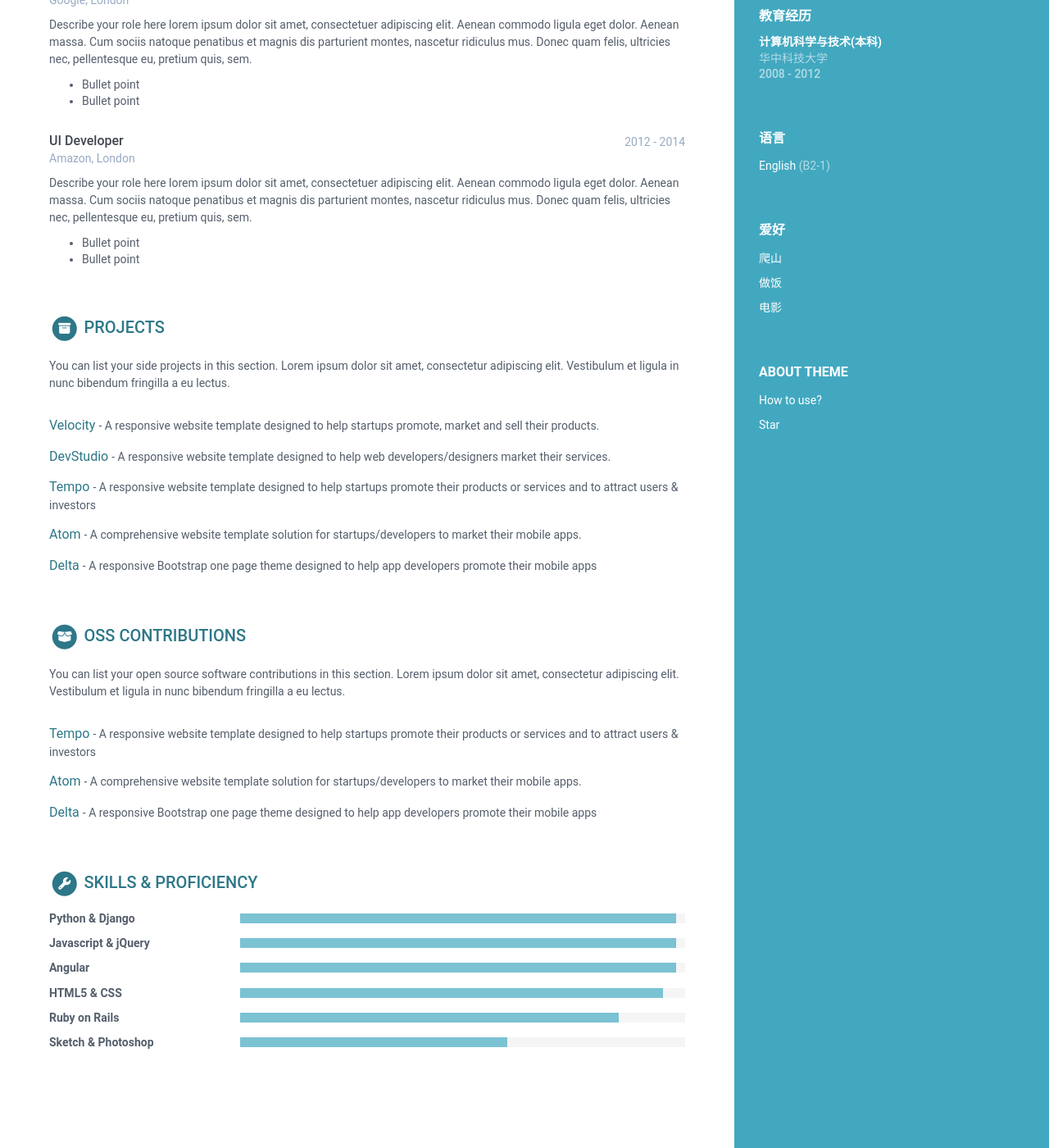
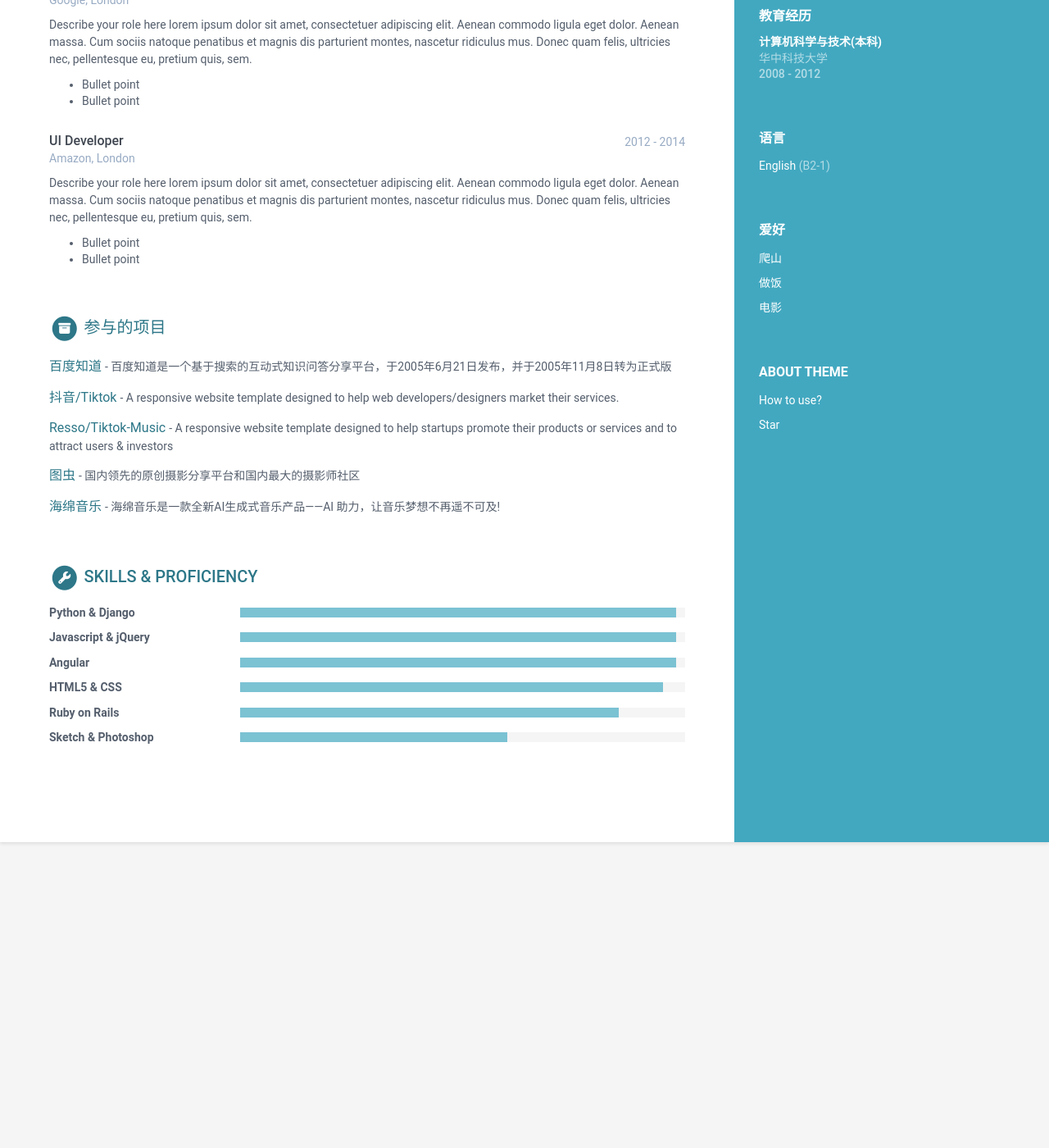
Before and after one commit to fancy2110/fancy2110.github.io, a Jekyll site: the page built from print.html, in a window 1280 px wide and 1400 px high, scrolled down 505 px. Shown: the whole window at 82% size. Built offline with Jekyll 4.4.1, drawn with Linux system fonts in a browser that asks for light colours; nearby versions of some CDN libraries; library files that are not in the unit come from our copies; after the commit the page ends 1532 px from its top, so only the background shows below that.

Commit message:
feat:添加作品

```diff
--- a/_data/data.yml
+++ b/_data/data.yml
@@ -107,46 +107,44 @@ experiences:
           - Bullet point
 
 projects:
-  title: Projects
-  intro: >
-    You can list your side projects in this section. Lorem ipsum dolor sit amet, consectetur adipiscing elit. Vestibulum et ligula in nunc bibendum fringilla a eu lectus.
+  title: 参与的项目
   assignments:
-    - title: Velocity
-      link: "#hook"
-      tagline: "A responsive website template designed to help startups promote, market and sell their products."
+    - title: 百度知道
+      link: "https://zhidao.baidu.com/"
+      tagline: "百度知道是一个基于搜索的互动式知识问答分享平台，于2005年6月21日发布，并于2005年11月8日转为正式版"
 
-    - title: DevStudio
-      link: "#"
+    - title: 抖音/Tiktok
+      link: "https://www.douyin.com/"
       tagline: "A responsive website template designed to help web developers/designers market their services."
 
-    - title: Tempo
+    - title: Resso/Tiktok-Music
       link: "#"
       tagline: "A responsive website template designed to help startups promote their products or services and to attract users &amp; investors"
 
-    - title: Atom
-      link: "#"
-      tagline: "A comprehensive website template solution for startups/developers to market their mobile apps."
+    - title: 图虫
+      link: "https://tuchong.com/"
+      tagline: "国内领先的原创摄影分享平台和国内最大的摄影师社区"
 
-    - title: Delta
-      link: "#"
-      tagline: "A responsive Bootstrap one page theme designed to help app developers promote their mobile apps"
+    - title: 海绵音乐
+      link: "https://agijuejin.feishu.cn/wiki/ByauwWlIjiREYgkP2KacA0bSnTc"
+      tagline: "海绵音乐是一款全新AI生成式音乐产品——AI 助力，让音乐梦想不再遥不可及!"
 
-oss:
-  title: OSS Contributions
-  intro: >
-    You can list your open source software contributions in this section. Lorem ipsum dolor sit amet, consectetur adipiscing elit. Vestibulum et ligula in nunc bibendum fringilla a eu lectus.
-  contributions:
-    - title: Tempo
-      link: "#"
-      tagline: "A responsive website template designed to help startups promote their products or services and to attract users &amp; investors"
+# oss:
+#   title: OSS Contributions
+#   intro: >
+#     You can list your open source software contributions in this section. Lorem ipsum dolor sit amet, consectetur adipiscing elit. Vestibulum et ligula in nunc bibendum fringilla a eu lectus.
+#   contributions:
+#     - title: Tempo
+#       link: "#"
+#       tagline: "A responsive website template designed to help startups promote their products or services and to attract users &amp; investors"
 
-    - title: Atom
-      link: "#"
-      tagline: "A comprehensive website template solution for startups/developers to market their mobile apps."
+#     - title: Atom
+#       link: "#"
+#       tagline: "A comprehensive website template solution for startups/developers to market their mobile apps."
 
-    - title: Delta
-      link: "#"
-      tagline: "A responsive Bootstrap one page theme designed to help app developers promote their mobile apps"
+#     - title: Delta
+#       link: "#"
+#       tagline: "A responsive Bootstrap one page theme designed to help app developers promote their mobile apps"
 
 skills:
   title: Skills &amp; Proficiency
```
